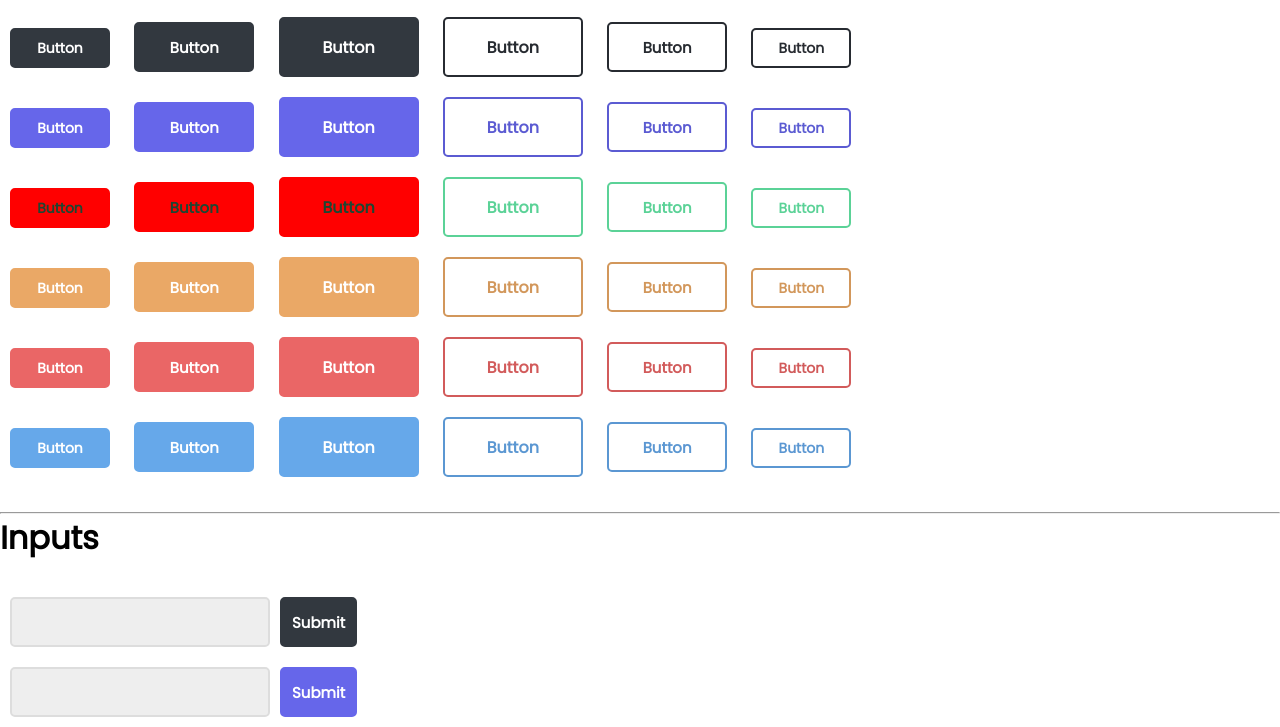
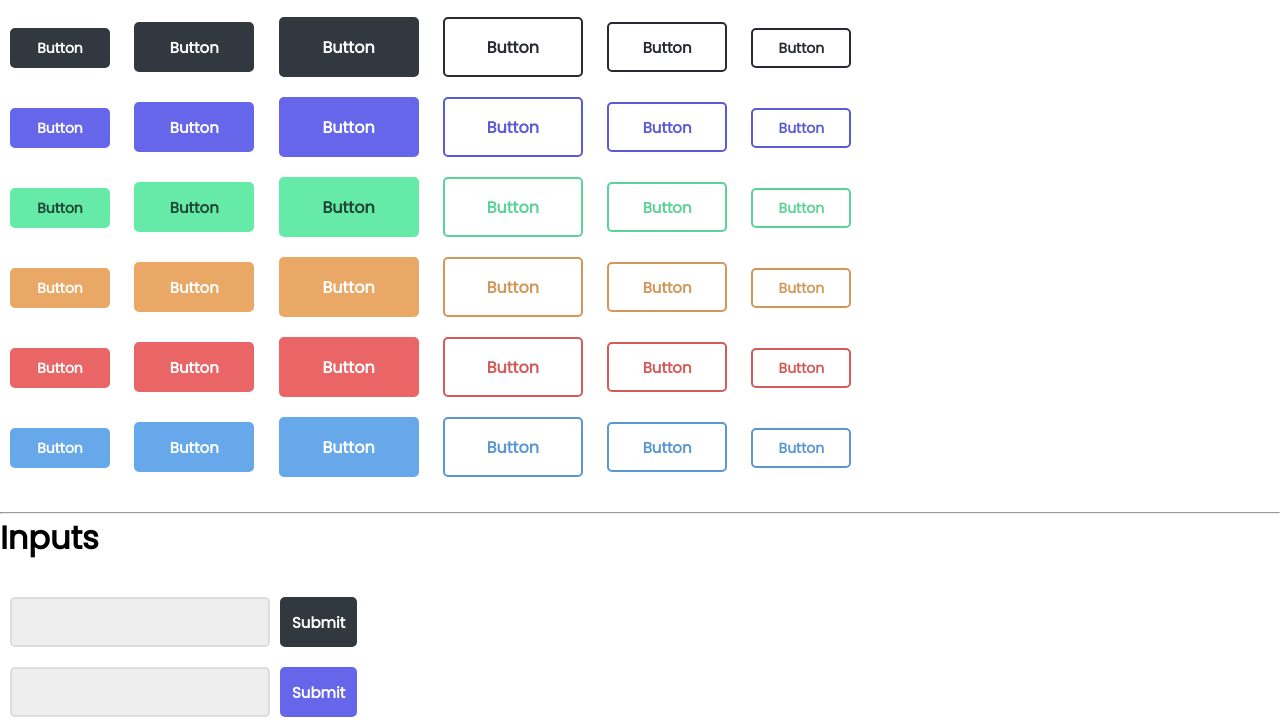
Before and after one commit to gbazera/css-library, a plain HTML site: page index.html in a window 1280 px wide. Shown: the part 201-928 px from the top of the page. Drawn offline with nearby package versions, Linux system fonts and the light colour scheme; a web font is replaced by a local one.

Commit message:
test commit undo

```diff
--- a/style.scss
+++ b/style.scss
@@ -16,7 +16,7 @@ $btn-primary-dark: #5b5bd2;
 $btn-primary-text: #fff;
 $btn-primary-outline: #6666EA80;
 
-$btn-success-main: red;
+$btn-success-main: #66eaa8;
 $btn-success-dark: #5bd297;
 $btn-success-text: #1e4632;
 $btn-success-outline: #66eaa880;
```
Also changed, not shown: style.css.
